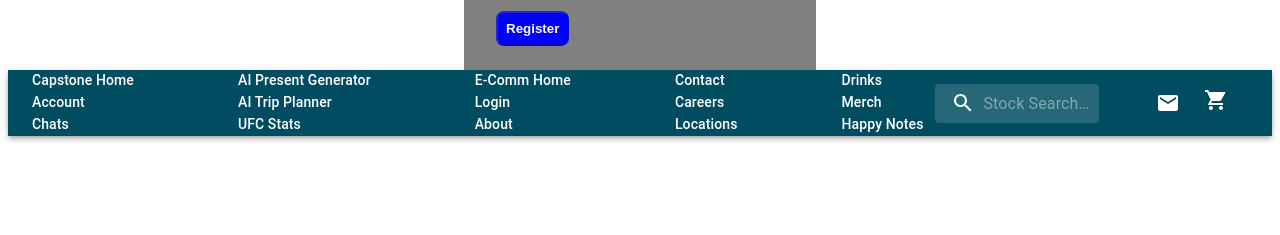
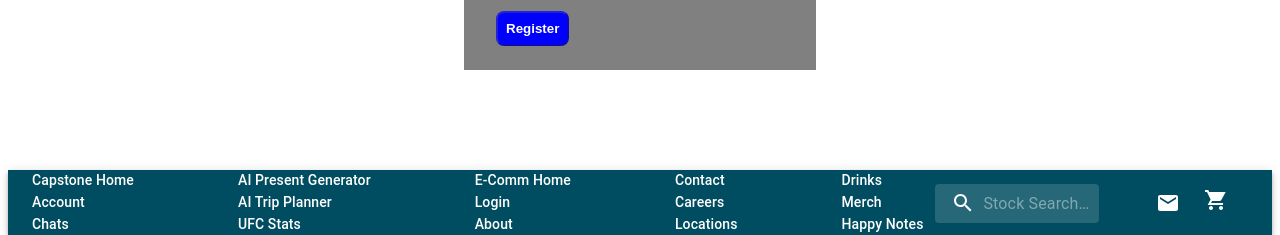
Before and after one commit to mjngit/portfolio, a React app: page /#/capstone/register in a window 1280 px wide. Shown: the part 365-600 px from the top of the page. Built offline with nearby package versions, Linux system fonts and the light colour scheme; no server answers; sample sign-in values are in the browser's storage; the HTML template or start-up script is replaced by a standard one; what react-swipeable-views-utils would draw is missing.

Commit message:
brute styling 1.33

```diff
--- a/src/Components/CapRegister.js
+++ b/src/Components/CapRegister.js
@@ -75,6 +75,7 @@ const CapRegister = ()=> {
           </form>
         </div>
       </div>
+      <div style={{ paddingTop: '100px'}}></div>
     <FooterNav/>
     </>
   );
--- a/src/Components/HomeComponents/HomeV2.js
+++ b/src/Components/HomeComponents/HomeV2.js
@@ -183,11 +183,10 @@ function HomeV2() {
             <section>
                 <div className="container max-w-6xl p-6 space-y-6 sm:space-y-12" style={{ width: '72rem', padding: '1rem', textDecoration: 'none' }}>
                     <a rel="noopener noreferrer" href="#/capstone/home" className="block max-w-sm gap-3 mx-auto sm:max-w-full group hover:no-underline focus:no-underline lg:grid lg:grid-cols-12 dark:bg-gray-900" style={{ display: 'block', width: '24rem', gap: '.75rem', textDecoration: 'none' }}>
-                        <img src="/static/images/trip-planner.jpeg" alt="Trip Planner Thumbnail" className="object-cover w-full h-64 rounded sm:h-96 lg:col-span-7 dark:bg-gray-500" style={{ objectFit: 'cover', width: '100%', borderRadius: '0.25rem', height: '16rem'   }} />
+                        <img role="presentation" className="object-cover w-full rounded h-44 dark:bg-gray-500" src="/static/images/capstone-thumbnail.jpeg" style={{ objectFit: 'cover', width: '100%', borderRadius: '0.25rem', height: '12rem'   }}  />
                             <div className="p-6 space-y-2 lg:col-span-5" style={{ padding: '1.5rem' }}>
                                 <h3 className="text-2xl font-semibold sm:text-4xl group-hover:underline group-focus:underline" style={{ fontSize: '1.5rem', lineHeight: '2rem', fontWeight: '600'}}>Capstone: C-Trade</h3>
                                 <span className="text-xs dark:text-gray-400" style={{ fontSize: '0.75rem', lineHeight: '1rem'}}>June 20, 2023</span>
-
                                 <p>This is my capstone project where I worked with 2 other people to design and build a trading community to research, discuss, buy, and sell stocks. I was the lead engineer on this project.</p>
                             </div>
                     </a>
@@ -217,7 +216,7 @@ function HomeV2() {
                             </div>
                         </a>
                         <a rel="noopener noreferrer" href="#/stackathon/trip" className="max-w-sm mx-auto group hover:no-underline focus:no-underline hidden sm:block dark:bg-gray-900" style={{ maxWidth: '24rem' }}>
-                            <img role="presentation" className="object-cover w-full rounded h-44 dark:bg-gray-500" src="/static/images/capstone-thumbnail.jpeg" style={{ objectFit: 'cover', width: '100%', borderRadius: '0.25rem', height: '12rem'   }}  />
+                            <img src="/static/images/trip-planner.jpeg" alt="Trip Planner Thumbnail" className="object-cover w-full h-64 rounded sm:h-96 lg:col-span-7 dark:bg-gray-500" style={{ objectFit: 'cover', width: '100%', borderRadius: '0.25rem', height: '16rem'   }} />
                                 <div className="p-6 space-y-2" style={{ padding: '1.5rem' }}>
                                     <h3 className="text-2xl font-semibold group-hover:underline group-focus:underline" style={{ fontSize: '1.5rem', lineHeight: '2rem', fontWeight: '600'}}>AI Trip Planner</h3>
                                     <span className="text-xs dark:text-gray-400" style={{ fontSize: '0.75rem', lineHeight: '1rem'}}>May 15, 2023</span>
@@ -231,6 +230,7 @@ function HomeV2() {
                                 <span className="text-xs dark:text-gray-400" style={{ fontSize: '0.75rem', lineHeight: '1rem'}}>Nov 15, 2023</span>
                                 <p>This is a place to spread happiness by sharing nice experiences with others and to appreciate joyful times</p>
                             </div>
+
                         </a>
                     </div>
 
```
Lines whose indentation alone changed are shown as unchanged.
